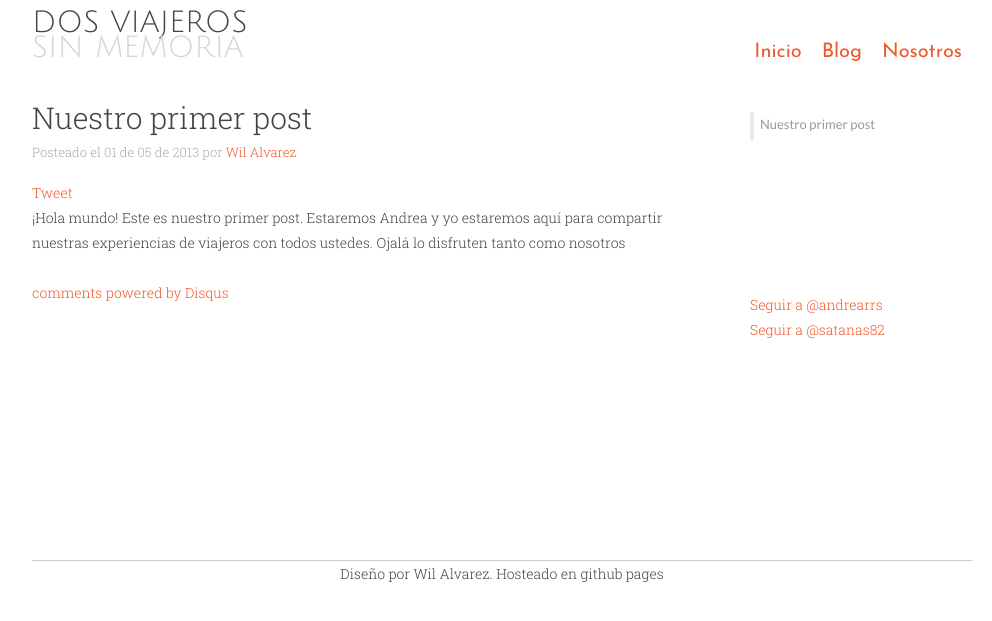
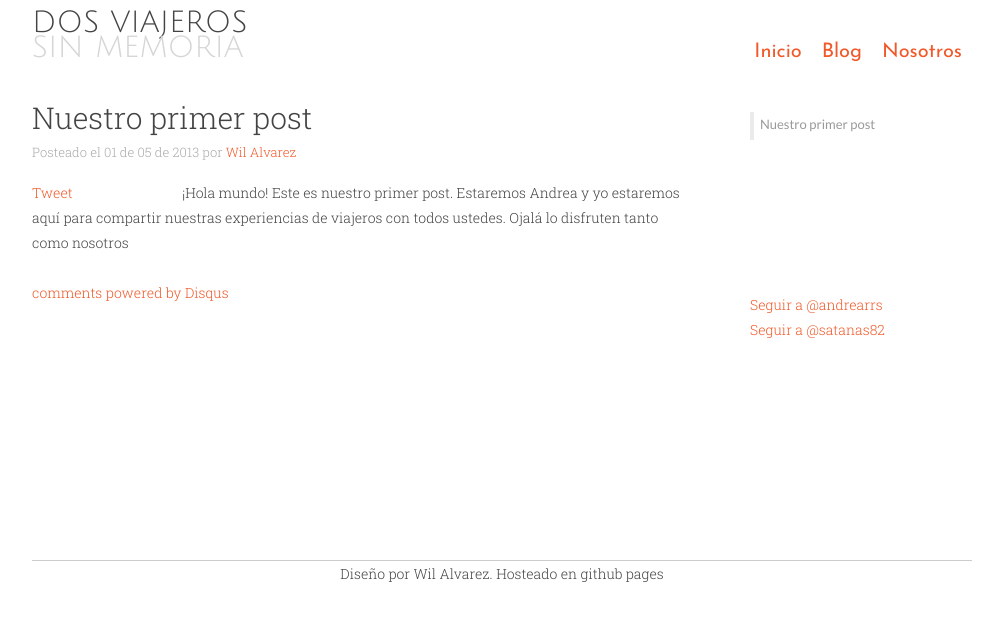
Before and after one commit to satanas/dosviajeros, a Jekyll site: the page built from _posts/2013-05-01-primer-post.md, in a window 1280 px wide. Shown: the top 621 px of the page, without its empty margins (138-1130 px from the left). Built offline with Jekyll 4.4.1, drawn with Linux system fonts in a browser that asks for light colours; Markdown is read by kramdown in place of the engine named in the settings; comment, search, counter and statistics services are not loaded.

Commit message:
Fixed style for social divs

```diff
--- a/stylesheets/style.css
+++ b/stylesheets/style.css
@@ -140,9 +140,9 @@ header {
     margin-bottom: 20px;
 }
 
-#sidebar #social div {
+#social div {
     float: left;
-    width: 120px;
+    width: 150px;
 }
 
 .menu-item {
```
